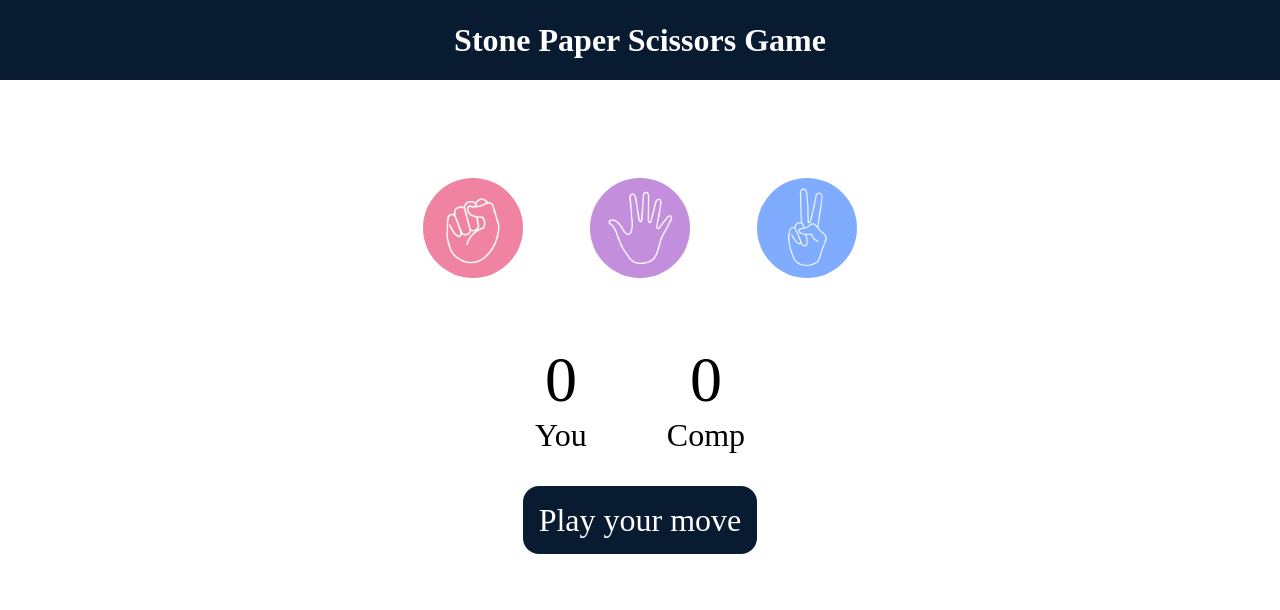
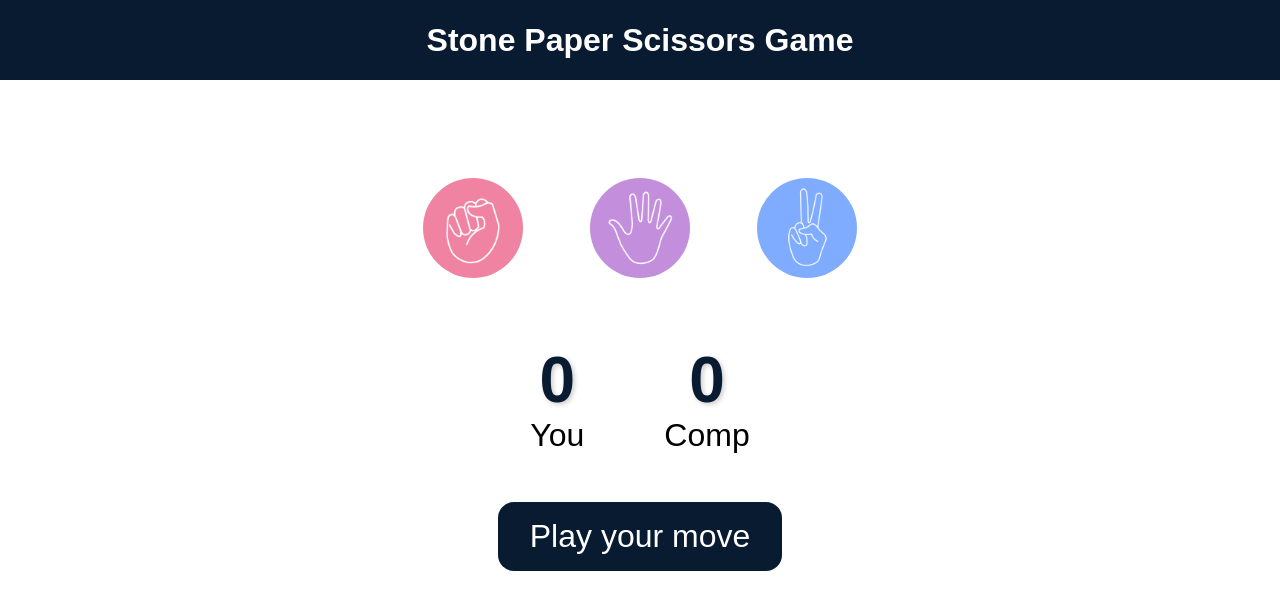
Before and after one commit to Manish122003/Rock-Paper-Scissors-game, a plain HTML site: page index.html in a window 1280 px wide. Drawn offline with Linux system fonts and the light colour scheme.

Commit message:
Update style.css

```diff
--- a/style.css
+++ b/style.css
@@ -1,16 +1,19 @@
-*{
+* {
     margin: 0;
     padding: 0;
-    text-align: center
+    text-align: center;
+    font-family: Arial, sans-serif;
 }
 
-h1{
+h1 {
     background-color: #081b31;
     color: #fff;
     height: 5rem;
     line-height: 5rem;
+    font-size: 2rem;
 }
-.choices{
+
+.choices {
     display: flex;
     justify-content: center;
     align-items: center;
@@ -18,52 +21,65 @@ h1{
     margin-top: 5rem;
 }
 
-.choice{
+.choice {
     height: 135px;
     width: 135px;
     border-radius: 50%;
     display: flex;
     justify-content: center;
     align-items: center;
-
+    transition: transform 0.2s ease, background-color 0.3s ease;
 }
 
-.choice:hover{
+.choice:hover {
     background-color: #081b31;
     cursor: pointer;
+    transform: scale(1.1);
 }
 
-img{
+.choice:active {
+    transform: scale(0.9);
+}
+
+img {
     height: 100px;
     width: 100px;
     object-fit: cover;
     border-radius: 50%;
 }
 
-.score-board{
+.score-board {
     display: flex;
     justify-content: center;
     align-items: center;
     font-size: 2rem;
     margin-top: 3rem;
     gap: 5rem;
-
 }
 
-#user-score , #comp-score{
+#user-score,
+#comp-score {
     font-size: 4rem;
+    font-weight: bold;
+    color: #081b31;
+    text-shadow: 2px 2px 5px rgba(0, 0, 0, 0.2);
 }
 
-.msg-container{
+.msg-container {
     margin-top: 3rem;
 }
 
-#msg{
-    margin-top: 5rem;
-    display: inline;
-    background-color:#081b31;
+#msg {
+    display: inline-block;
+    background-color: #081b31;
     color: #fff;
     font-size: 2rem;
-    padding: 1rem;
+    padding: 1rem 2rem;
     border-radius: 1rem;
+    transition: background-color 0.3s ease, transform 0.2s ease;
 }
+
+#msg:hover {
+    background-color: #06305b;
+    transform: scale(1.05);
+}
```
